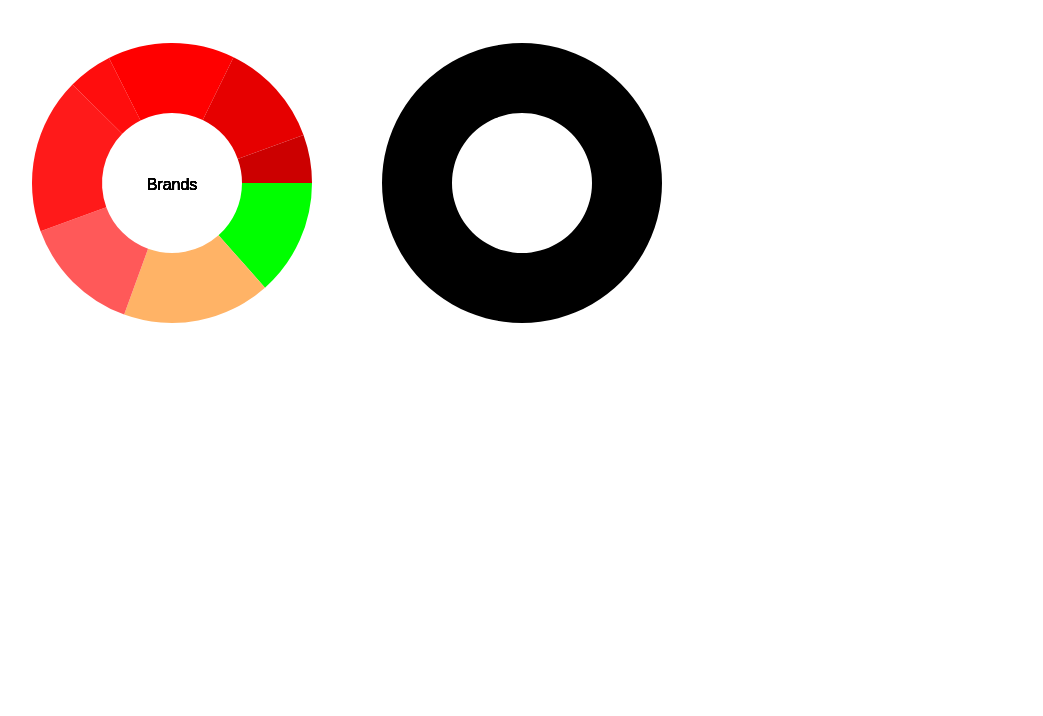
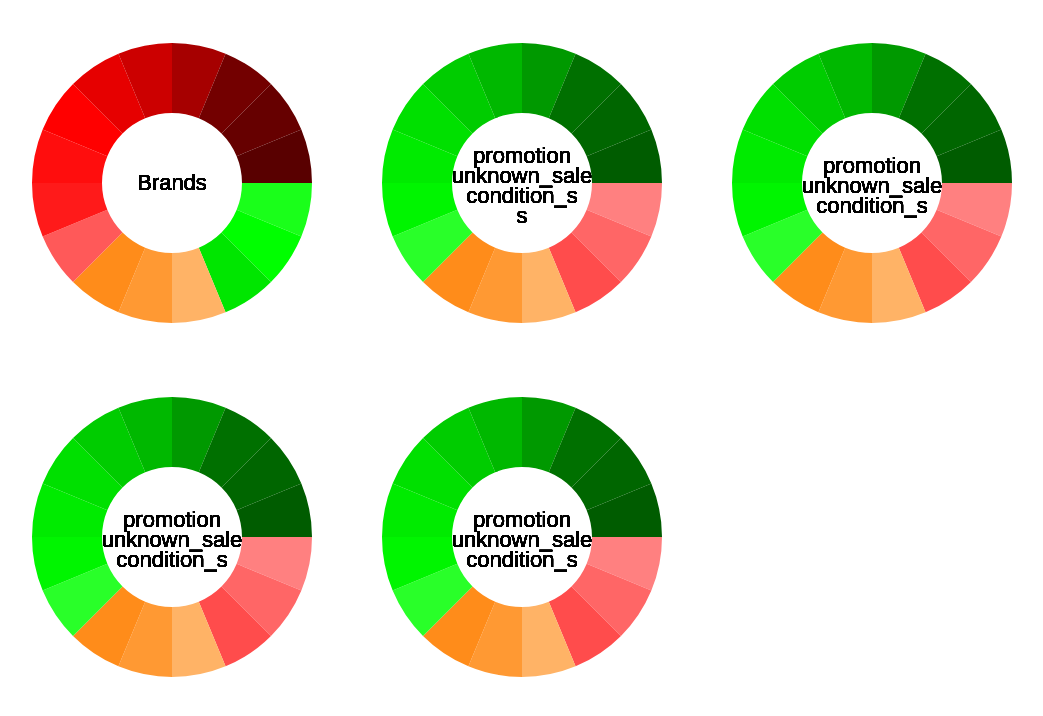
Before and after one commit to MartvdZalm/PieChart, a Vue app: page / in a window 1280 px wide. Shown: the top 716 px of the page, without its empty margins (11-1054 px from the left). Built offline with nearby package versions, Linux system fonts and the light colour scheme.

Commit message:
App.vue
Test values

```diff
--- a/src/App.vue
+++ b/src/App.vue
@@ -7,13 +7,51 @@
     :outerRadius="140"
     :innerRadius="70"
     :data="slices"
+    :fontSize="22"
     />
 
   <PieChart
+    name="promotion_unknown_sale_condition_s_s"
     :width="350"
     :height="350"
     :outerRadius="140"
     :innerRadius="70"
+    :data="slices"
+    :positive="false"
+    :fontSize="22"
+    />
+
+      <PieChart
+    name="promotion_unknown_sale_condition_s"
+    :width="350"
+    :height="350"
+    :outerRadius="140"
+    :innerRadius="70"
+    :data="slices"
+    :positive="false"
+    :fontSize="22"
+    />
+
+      <PieChart
+    name="promotion_unknown_sale_condition_s"
+    :width="350"
+    :height="350"
+    :outerRadius="140"
+    :innerRadius="70"
+    :data="slices"
+    :positive="false"
+    :fontSize="22"
+    />
+
+      <PieChart
+    name="promotion_unknown_sale_condition_s"
+    :width="350"
+    :height="350"
+    :outerRadius="140"
+    :innerRadius="70"
+    :data="slices"
+    :positive="false"
+    :fontSize="22"
     />
 
 </template>
@@ -29,14 +67,22 @@ export default {
   data() {
     return {
       slices: {
-        '2024-01-01': 324546,
-        '2023-12-18': 435264,
-        '2023-12-29': 413524,
-        '2023-12-12': 134524,
-        '2023-12-17': 124524,
-        '2023-12-23': 334524,
-        '2023-12-16': 354524,
-        '2023-12-14': 294524,
+        '2024-01-02': 100,
+        '2024-01-01': 100,
+        '2023-12-31': 100,
+        '2023-12-18': 100,
+        '2023-12-29': 100,
+        '2023-12-27': 100,
+        '2023-12-26': 100,
+        '2023-12-12': 100,
+        '2023-12-17': 100,
+        '2023-12-23': 100,
+        '2023-12-16': 100,
+        '2023-12-14': 100,
+        '2023-12-09': 100,
+        '2023-12-05': 100,
+        '2023-12-04': 100,
+        '2023-12-03': 100,
       },
     };
   },
```
